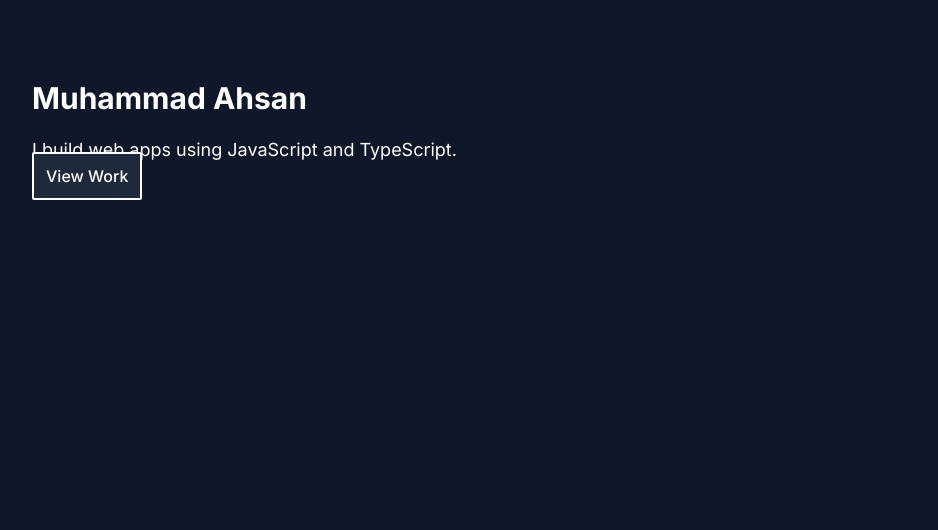
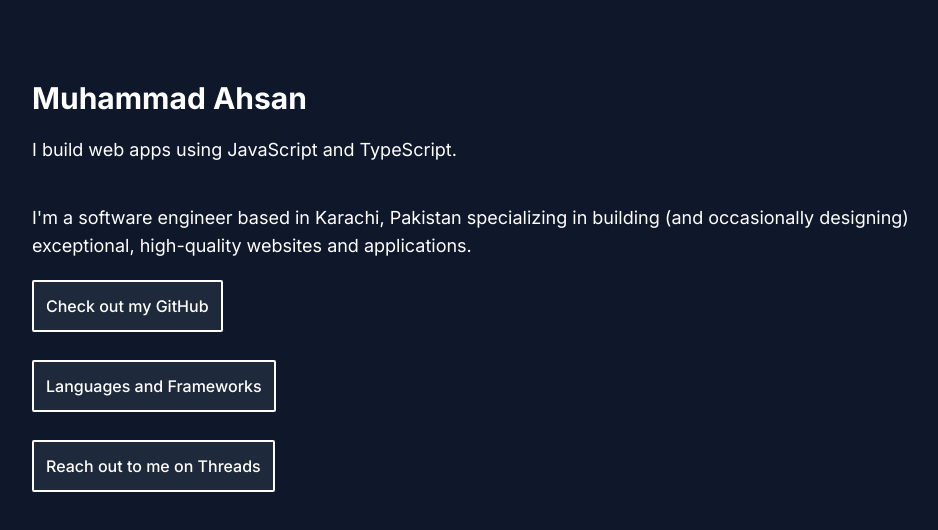
Before and after one commit to thegreenpaladin/ahsan-portfolio, a Next.js app: page / in a window 1280 px wide. Shown: the top 530 px of the page, without its empty margins (128-1066 px from the left). Built offline with nearby package versions, Linux system fonts and the light colour scheme.

Commit message:
update content

```diff
--- a/app/page.js
+++ b/app/page.js
@@ -8,9 +8,37 @@ export default function Home() {
         <h3 className="text-lg mt-5">
           I build web apps using JavaScript and TypeScript.
         </h3>
-        <a className=" bg-slate-800 mt-10 p-3 border-2 rounded-sm font-medium border-white hover:scale-105 transition ease-out duration-300">
-          View Work
-        </a>
+        <div className="flex items-center mt-5">
+          <p className="text-lg mt-5">
+            I'm a software engineer based in Karachi, Pakistan specializing in
+            building (and occasionally designing) exceptional, high-quality
+            websites and applications.
+          </p>
+        </div>
+        <div className="flex items-center mt-5">
+          <a
+            href="https://github.com/thegreenpaladin"
+            className=" bg-slate-800 mb-2 p-3 border-2 rounded-sm font-medium border-white hover:scale-105 transition ease-out duration-300"
+          >
+            Check out my GitHub
+          </a>
+        </div>
+        <div className="flex items-center mt-5">
+          <a
+            href="https://github.com/thegreenpaladin/skills-aquired/blob/main/README.md"
+            className=" bg-slate-800 mb-2 p-3 border-2 rounded-sm font-medium border-white hover:scale-105 transition ease-out duration-300"
+          >
+            Languages and Frameworks
+          </a>
+        </div>
+        <div className="flex items-center mt-5">
+          <a
+            className="bg-slate-800 mb-2 p-3 border-2 rounded-sm font-medium border-white hover:scale-105 transition ease-out duration-300"
+            href="https://www.threads.net/@calledahsan"
+          >
+            Reach out to me on {"Threads"}
+          </a>
+        </div>
       </div>
     </main>
   );
```
